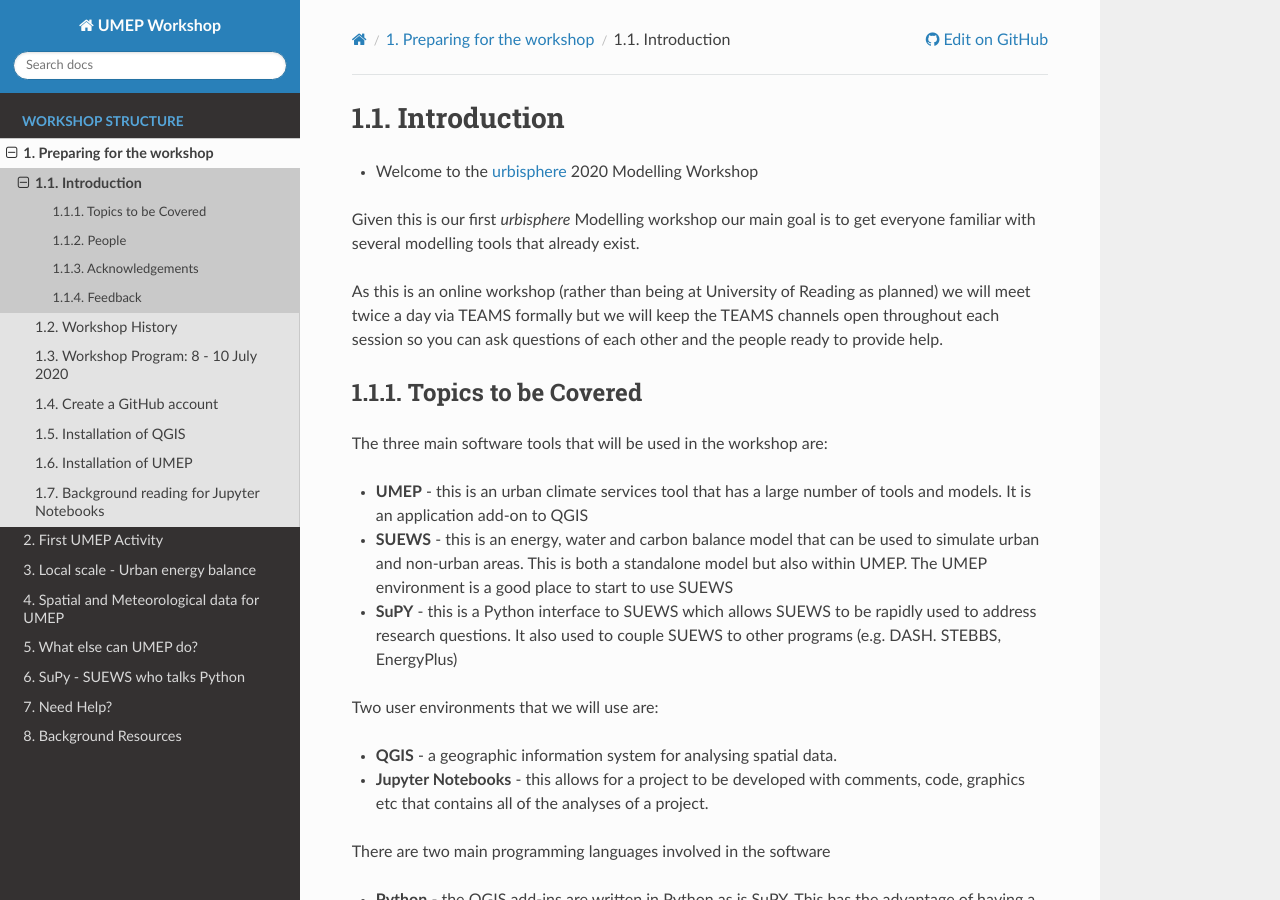
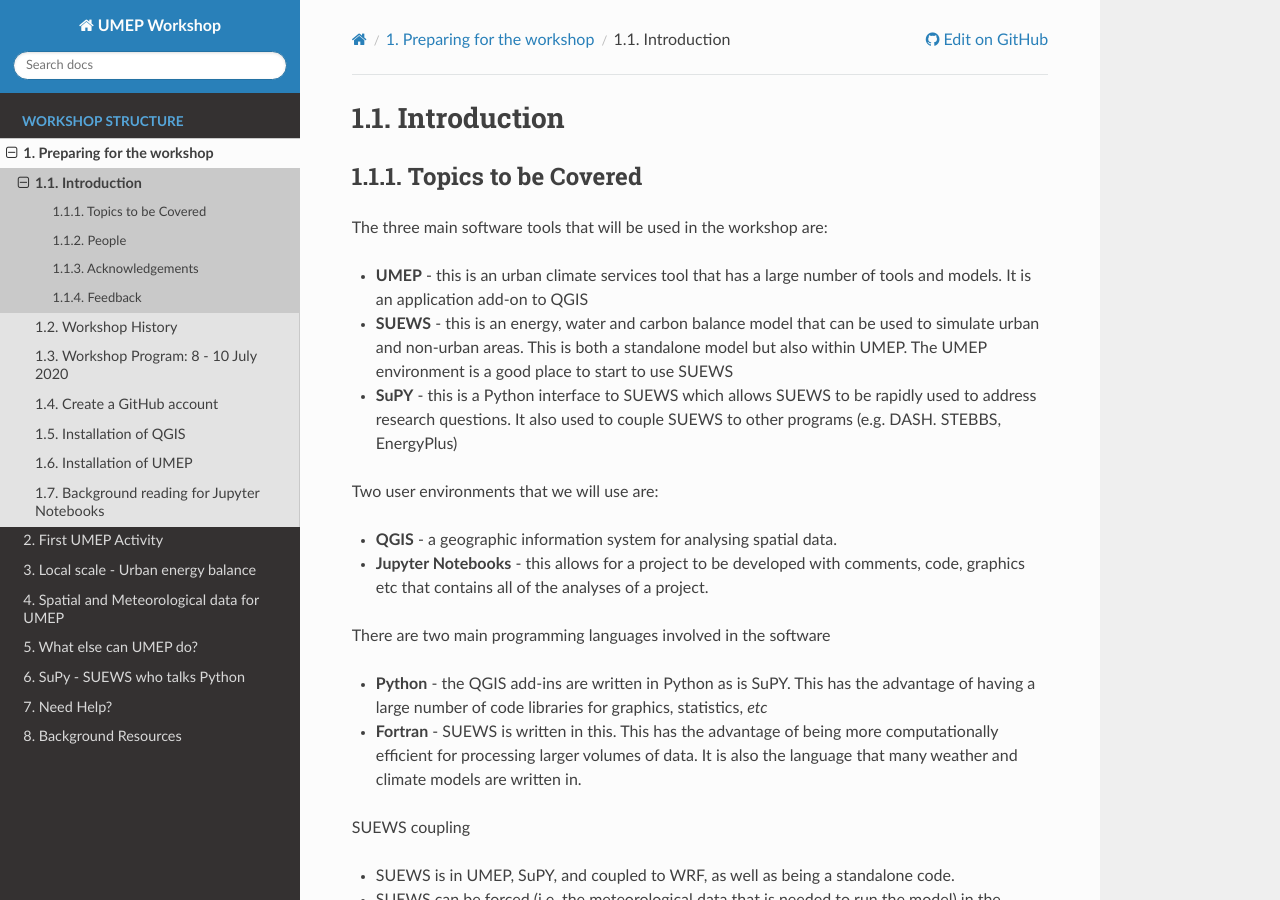
Before and after one commit to Urban-Meteorology-Reading/UMEP-Workshop, a Sphinx documentation site: the page built from source/Prepare/Intro1.rst, in a window 1280 px wide and 900 px high. Built offline with Sphinx 7.4.7 and the Read the Docs theme 2.0.0, drawn with Linux system fonts in a browser that asks for light colours.

Commit message:
Update Intro1.rst

```diff
--- a/source/Prepare/Intro1.rst
+++ b/source/Prepare/Intro1.rst
@@ -3,11 +3,6 @@
 Introduction
 --------------------
 
-- Welcome to the `urbisphere <http://urbisphere.eu/>`_ 2020 Modelling Workshop
-
-Given this is our first *urbisphere* Modelling workshop our main goal is to get everyone familiar with several modelling tools that already exist.
-
-As this is an online workshop (rather than being at University of Reading as planned) we will meet twice a day via TEAMS formally but we will keep the TEAMS channels open throughout each session so you can ask questions of each other and the people ready to provide help.
 
 Topics to be Covered
 ~~~~~~~~~~~~~~~~~~~~~
```
